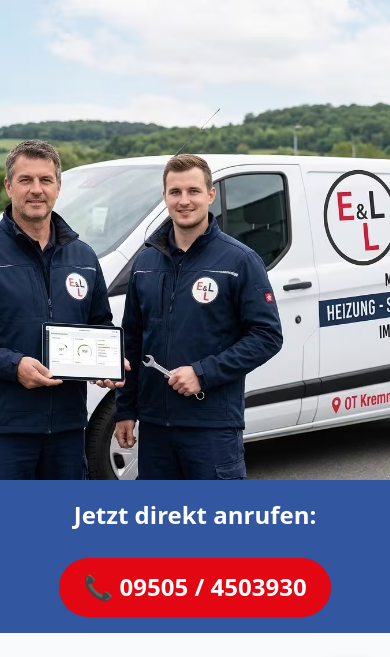
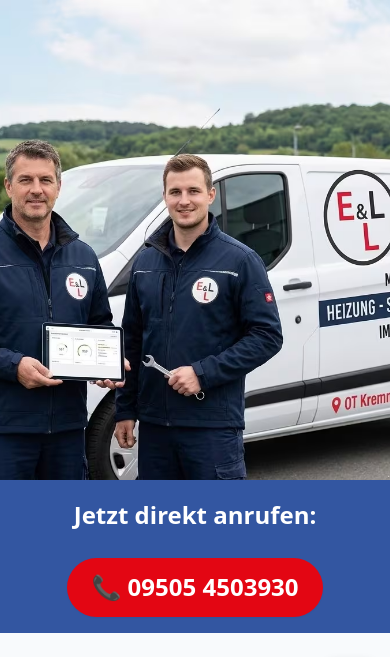
Before and after one commit to dakonr/einwich-lottes-website, a website: page index.html in a window 390 px wide. Shown: the top 657 px of the page. Drawn offline with Linux system fonts and the light colour scheme.

Commit message:
fix: correct phone number formatting in contact banner

```diff
--- a/index.html
+++ b/index.html
@@ -122,7 +122,7 @@
   </header>
   <div class="contact-banner">
     <p>Jetzt direkt anrufen:</p>
-    <a href="tel:095054503930" class="phone-link">📞 09505 / 4503930</a>
+    <a href="tel:095054503930" class="phone-link">📞 09505 4503930</a>
   </div>
   <nav class="floating-container" aria-label="Direktkontakt">
     <!-- Button 1: Instagram (top) -->
```
